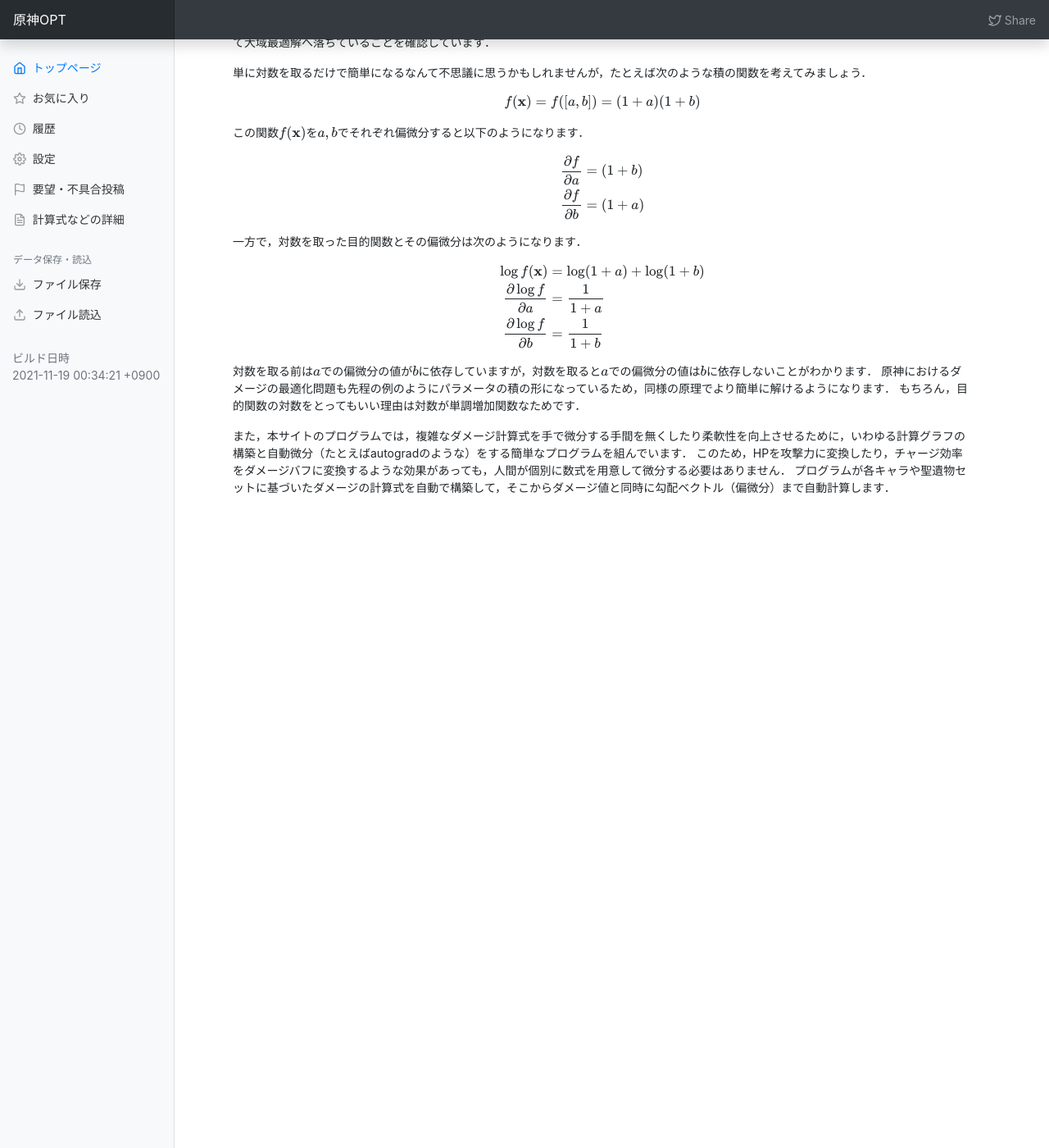
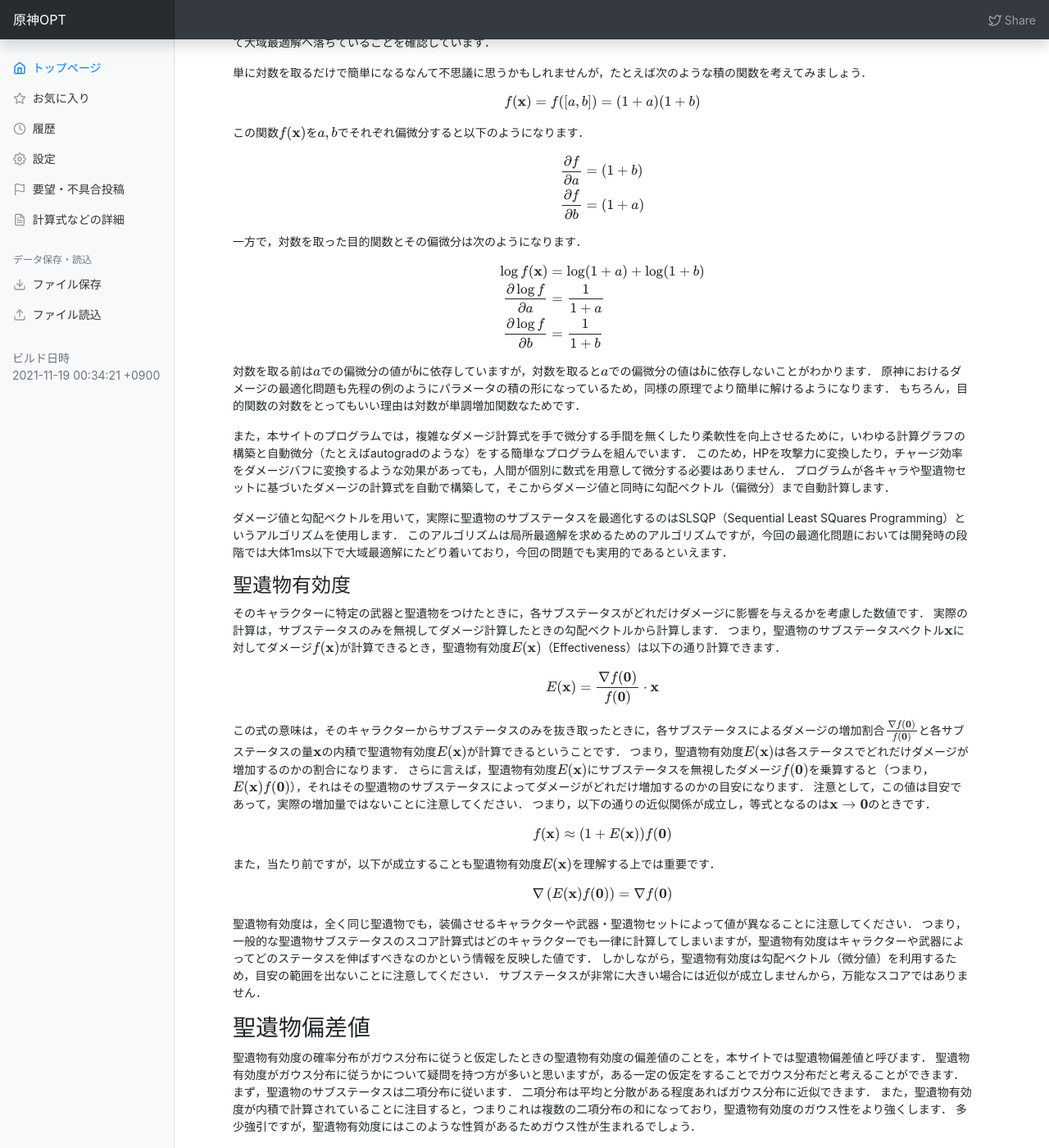
Before and after one commit to k3kaimu/genshinopt, a Jekyll site: the page built from docs/documents.md, in a window 1280 px wide and 1400 px high, scrolled down 1313 px. Shown: the whole window at 82% size. Built offline with Jekyll 4.4.1, drawn with Linux system fonts in a browser that asks for light colours; nearby versions of some CDN libraries; formulas are drawn with MathJax 3; before the commit the page ends 1934 px from its top, so only the background shows below that.

Commit message:
add document

```diff
--- a/docs/documents.md
+++ b/docs/documents.md
@@ -117,3 +117,48 @@ $$
 また，本サイトのプログラムでは，複雑なダメージ計算式を手で微分する手間を無くしたり柔軟性を向上させるために，いわゆる計算グラフの構築と自動微分（たとえばautogradのような）をする簡単なプログラムを組んでいます．
 このため，HPを攻撃力に変換したり，チャージ効率をダメージバフに変換するような効果があっても，人間が個別に数式を用意して微分する必要はありません．
 プログラムが各キャラや聖遺物セットに基づいたダメージの計算式を自動で構築して，そこからダメージ値と同時に勾配ベクトル（偏微分）まで自動計算します．
+
+ダメージ値と勾配ベクトルを用いて，実際に聖遺物のサブステータスを最適化するのはSLSQP（Sequential Least SQuares  Programming）というアルゴリズムを使用します．
+このアルゴリズムは局所最適解を求めるためのアルゴリズムですが，今回の最適化問題においては開発時の段階では大体1ms以下で大域最適解にたどり着いており，今回の問題でも実用的であるといえます．
+
+
+#### 聖遺物有効度
+
+そのキャラクターに特定の武器と聖遺物をつけたときに，各サブステータスがどれだけダメージに影響を与えるかを考慮した数値です．
+実際の計算は，サブステータスのみを無視してダメージ計算したときの勾配ベクトルから計算します．
+つまり，聖遺物のサブステータスベクトル$\mathbf{x}$に対してダメージ$f(\mathbf{x})$が計算できるとき，聖遺物有効度$E(\mathbf{x})$（Effectiveness）は以下の通り計算できます．
+
+$$
+E(\mathbf{x}) = \frac{\nabla f(\mathbf{0})}{f(\mathbf{0})} \cdot \mathbf{x}
+$$
+
+この式の意味は，そのキャラクターからサブステータスのみを抜き取ったときに，各サブステータスによるダメージの増加割合$\frac{\nabla f(\mathbf{0})}{f(\mathbf{0})}$と各サブステータスの量$\mathbf{x}$の内積で聖遺物有効度$E(\mathbf{x})$が計算できるということです．
+つまり，聖遺物有効度$E(\mathbf{x})$は各ステータスでどれだけダメージが増加するのかの割合になります．
+さらに言えば，聖遺物有効度$E(\mathbf{x})$にサブステータスを無視したダメージ$f(\mathbf{0})$を乗算すると（つまり，$E(\mathbf{x}) f(\mathbf{0})$），それはその聖遺物のサブステータスによってダメージがどれだけ増加するのかの目安になります．
+注意として，この値は目安であって，実際の増加量ではないことに注意してください．
+つまり，以下の通りの近似関係が成立し，等式となるのは$\mathbf{x} \rightarrow \mathbf{0}$のときです．
+
+$$
+f(\mathbf{x}) \approx (1 + E(\mathbf{x})) f(\mathbf{0})
+$$
+
+また，当たり前ですが，以下が成立することも聖遺物有効度$E(\mathbf{x})$を理解する上では重要です．
+
+$$
+\nabla \left(E(\mathbf{x}) f(\mathbf{0}) \right) = \nabla f(\mathbf{0})
+$$
+
+
+聖遺物有効度は，全く同じ聖遺物でも，装備させるキャラクターや武器・聖遺物セットによって値が異なることに注意してください．
+つまり，一般的な聖遺物サブステータスのスコア計算式はどのキャラクターでも一律に計算してしまいますが，聖遺物有効度はキャラクターや武器によってどのステータスを伸ばすべきなのかという情報を反映した値です．
+しかしながら，聖遺物有効度は勾配ベクトル（微分値）を利用するため，目安の範囲を出ないことに注意してください．
+サブステータスが非常に大きい場合には近似が成立しませんから，万能なスコアではありません．
+
+### 聖遺物偏差値
+
+聖遺物有効度の確率分布がガウス分布に従うと仮定したときの聖遺物有効度の偏差値のことを，本サイトでは聖遺物偏差値と呼びます．
+聖遺物有効度がガウス分布に従うかについて疑問を持つ方が多いと思いますが，ある一定の仮定をすることでガウス分布だと考えることができます．
+まず，聖遺物のサブステータスは二項分布に従います．
+二項分布は平均と分散がある程度あればガウス分布に近似できます．
+また，聖遺物有効度が内積で計算されていることに注目すると，つまりこれは複数の二項分布の和になっており，聖遺物有効度のガウス性をより強くします．
+多少強引ですが，聖遺物有効度にはこのような性質があるためガウス性が生まれるでしょう．
```
